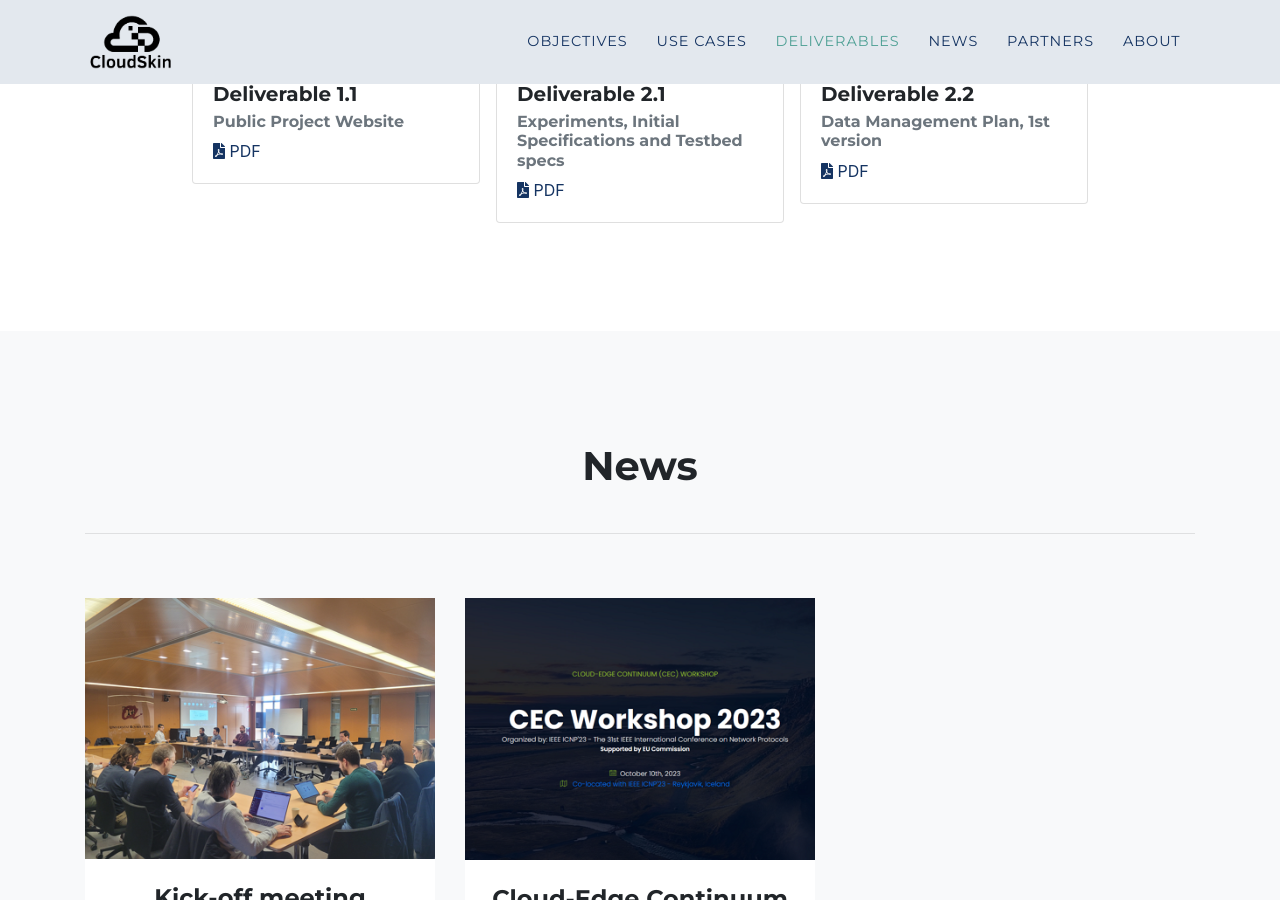
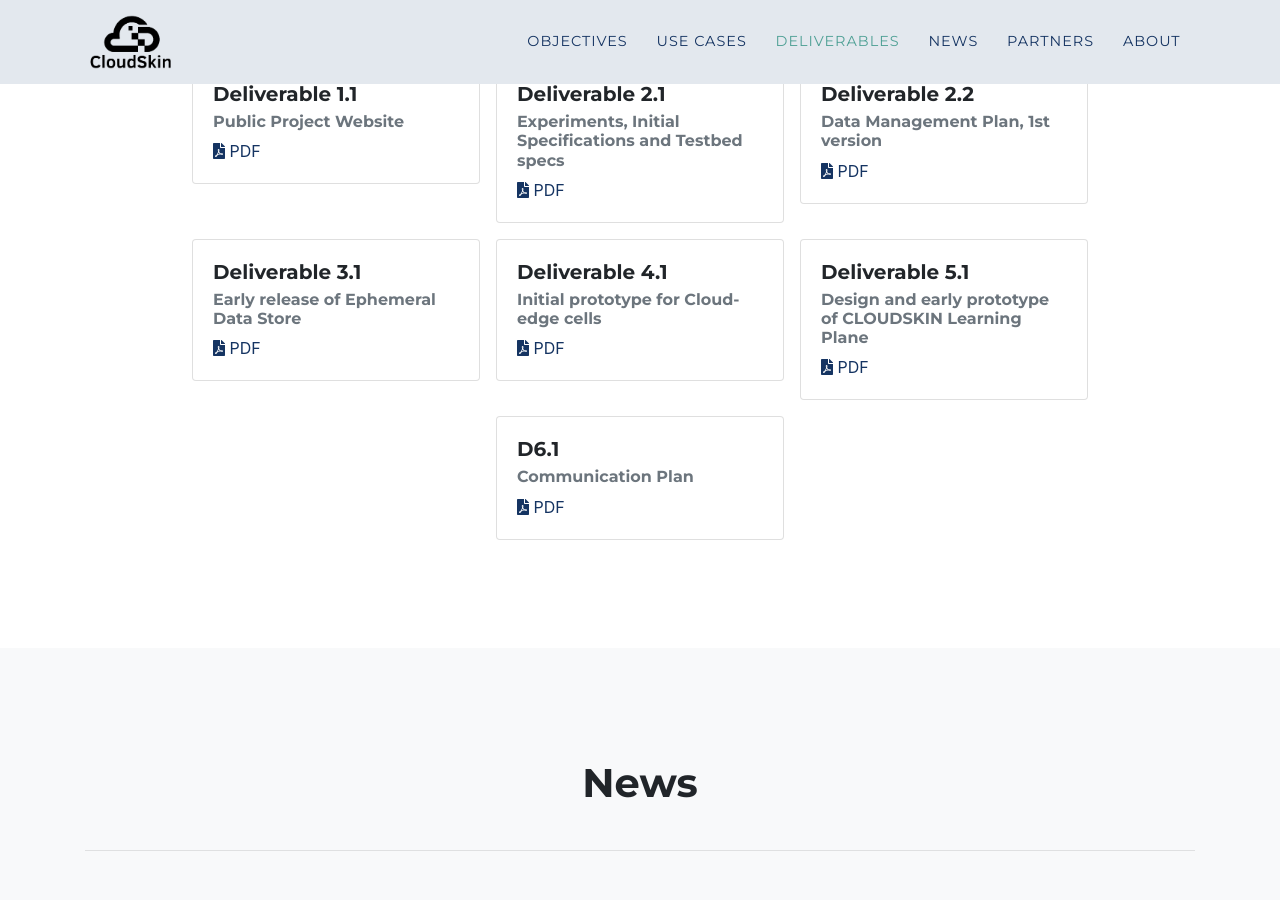
Before and after one commit to cloudskin-eu/cloudskin-eu.github.io, a Jekyll site: the page built from index.md, in a window 1280 px wide and 900 px high, scrolled down 3799 px. Built offline with Jekyll 4.4.1, drawn with Linux system fonts in a browser that asks for light colours; some web fonts are replaced.

Commit message:
add deliverables

```diff
--- a/_data/sitetext.yml
+++ b/_data/sitetext.yml
@@ -84,6 +84,18 @@ deliverables:
     - title: Deliverable 2.2
       subtitle: Data Management Plan, 1st version
       file: ../assets/deliverables/CloudSkin_D2.2_Public.pdf
+    - title: Deliverable 3.1
+      subtitle: Early release of Ephemeral Data Store
+      file: ../assets/deliverables/CloudSkin_D3.1_Public.pdf
+    - title: Deliverable 4.1
+      subtitle: Initial prototype for Cloud-edge cells
+      file: ../assets/deliverables/CloudSkin_D4.1_Public.pdf
+    - title: Deliverable 5.1
+      subtitle: Design and early prototype of CLOUDSKIN Learning Plane
+      file: ../assets/deliverables/CloudSkin_D5.1_Public.pdf
+    - title: D6.1
+      subtitle: Communication Plan
+      file: ../assets/deliverables/CloudSkin_D6.1_Public.pdf
 
 
 
--- a/_includes/contact.html
+++ b/_includes/contact.html
@@ -15,7 +15,6 @@
       <div class="col-md-4 text-center social-buttons">
         <h3>{{ site.data.sitetext.footer.social.title }}</h3>
         <ul class="list-inline">
-
           <li class="pt-5">
               <a href="http://twitter.com/cloudskin2023" class="btn-social btn-outline"><i class="fab fa-fw fa-twitter fa-2x"></i></a>
               <a href="http://github.com/cloudskin-eu" class="btn-social btn-outline"><i class="fab fa-fw fa-github fa-2x"></i></a>
@@ -26,9 +25,7 @@
           <!--<li clasS="pt-5">
               <a href="https://www.youtube.com/channel/UCJTICoSQJXlfgkoYP3-ltUA" class="btn-social btn-outline"><i class="fab fa-fw fa-youtube"></i></a>
           </li>
-          <li>
-              <a href="http://github.com/cloudbutton" class="btn-social btn-outline"><i class="fab fa-fw fa-github"></i></a>
-          </li> -->
+           -->
       </ul>
       </div>
       <div class="col-md-4 text-center">
```
